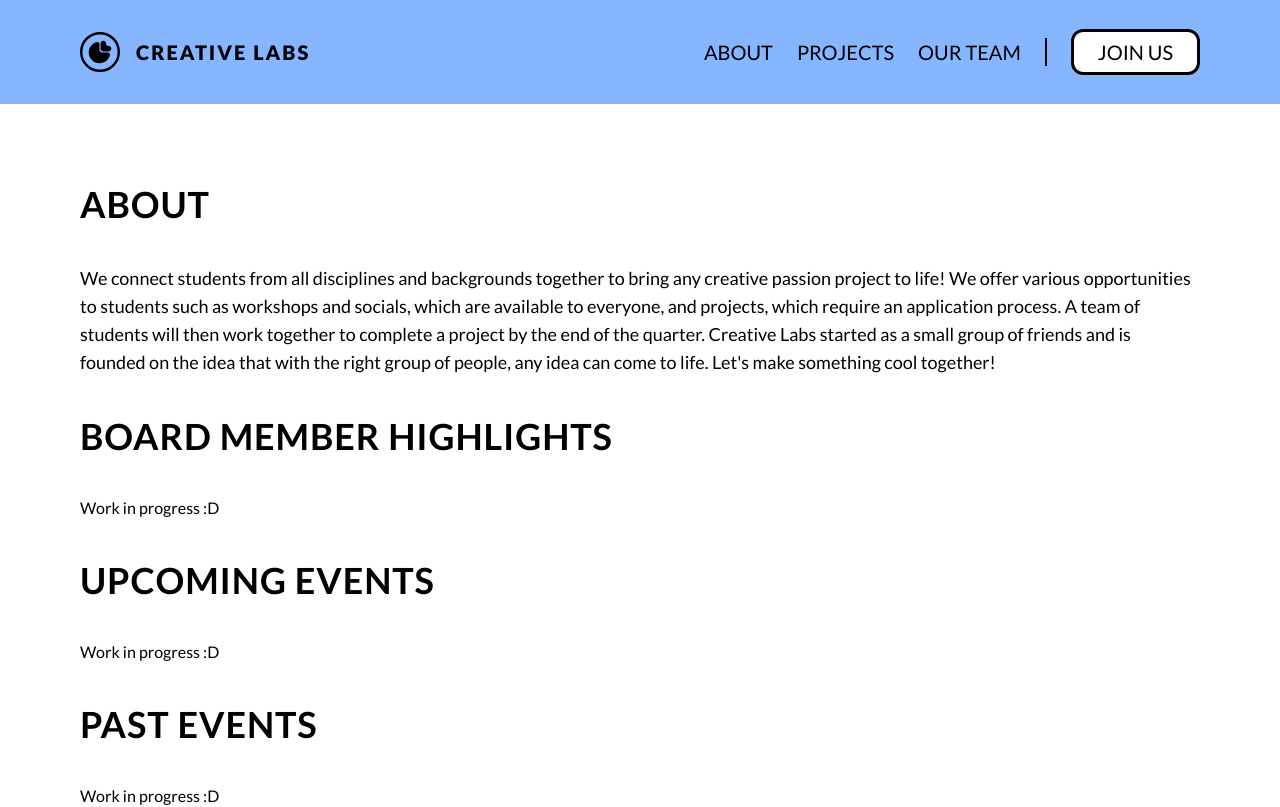
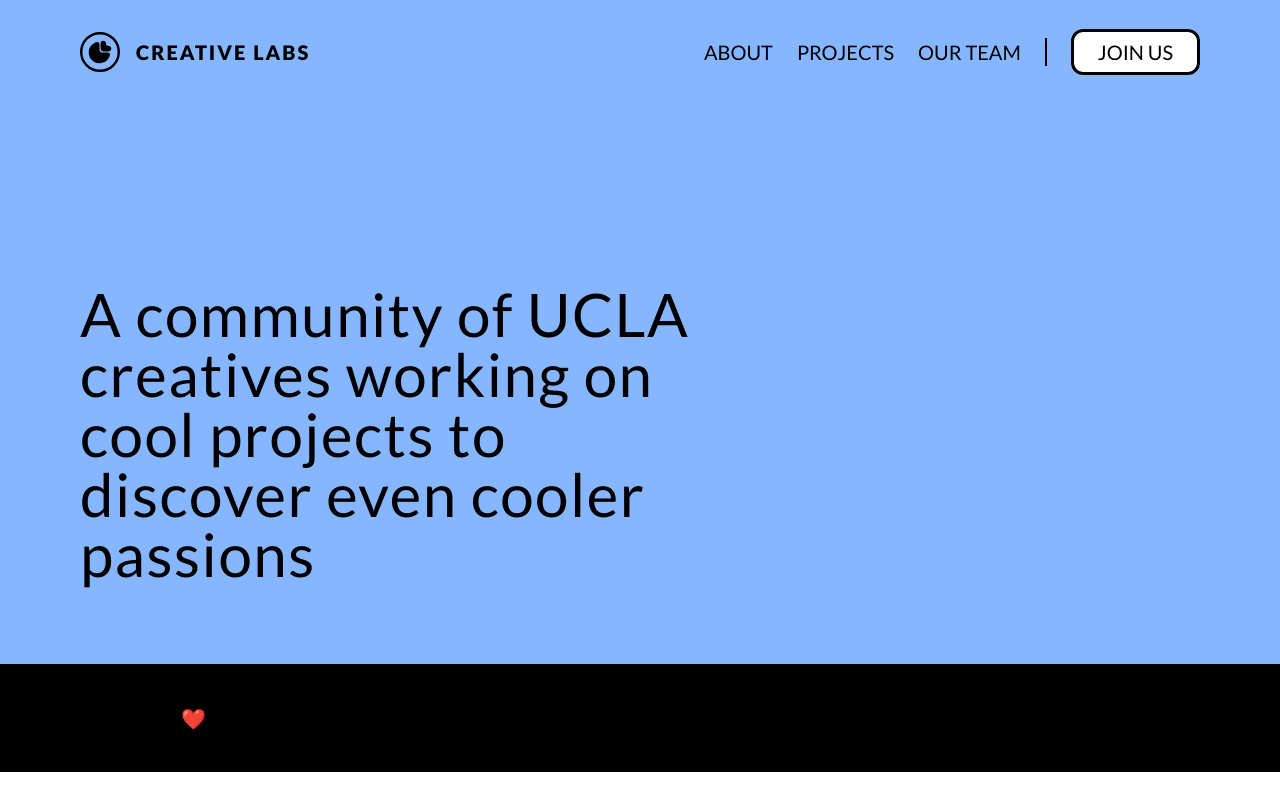
Before and after one commit to UCLA-Creative-Labs/sunshine, a Next.js app: page /about in a window 1280 px wide. Shown: the top 807 px of the page. Built offline with nearby package versions, Linux system fonts and the light colour scheme.

Commit message:
moved layout and globals.css to root

```diff
--- a/src/app/about/page.tsx
+++ b/src/app/about/page.tsx
@@ -1,12 +1,12 @@
 import Footer from "@/components/Footer";
 import Navbar from "@/components/Navbar";
-import AboutContent from "./AboutContent";
+import HomepageSplash from "@/app/(root)/HomepageSplash";
 
-export default function About() {
+export default function Home() {
   return (
     <main className="flex min-h-screen flex-col">
       <Navbar />
-      <AboutContent />
+      <HomepageSplash />
       <Footer />
     </main>
   )
```
